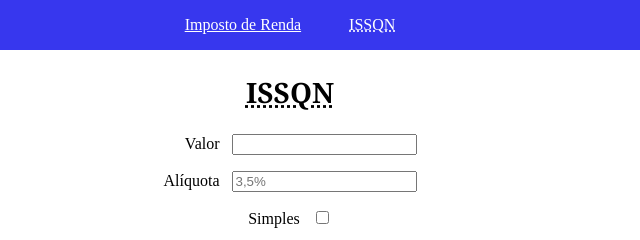
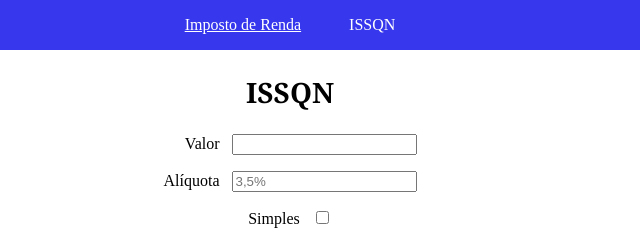
Before and after one commit to HendrikBK/calculos, a plain HTML site: page issqn.html in a window 1280 px wide. Shown: the top 240 px of the page, 350-990 px from the left. Drawn offline with Linux system fonts and the light colour scheme.

Commit message:
Estilizar <abbr>

```diff
--- a/style.css
+++ b/style.css
@@ -82,3 +82,9 @@ form > div > label {
     font-variant-numeric: tabular-nums;
     text-align: right;
 }
+
+abbr[title] {
+  border-bottom: none !important;
+  cursor: inherit !important;
+  text-decoration: none !important;
+}
```
